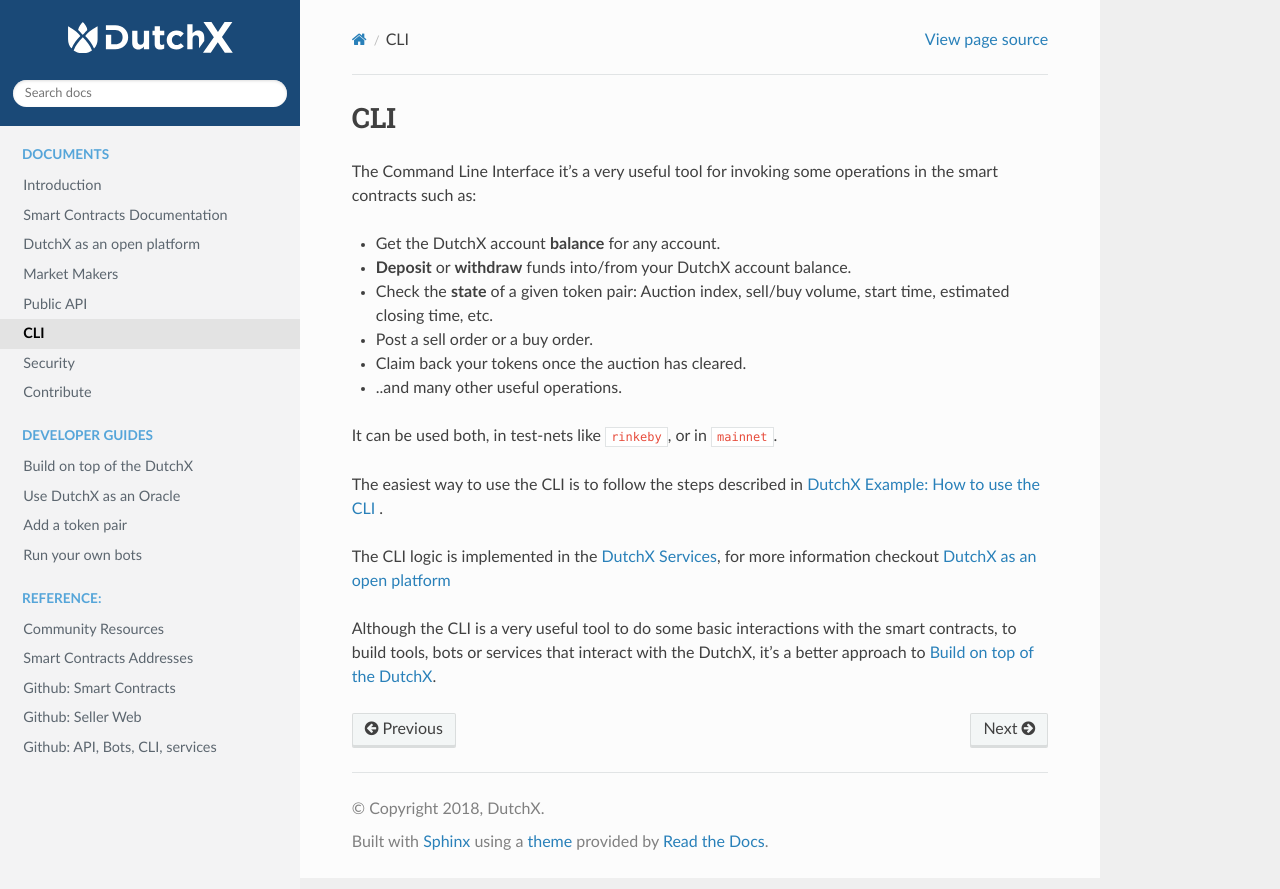
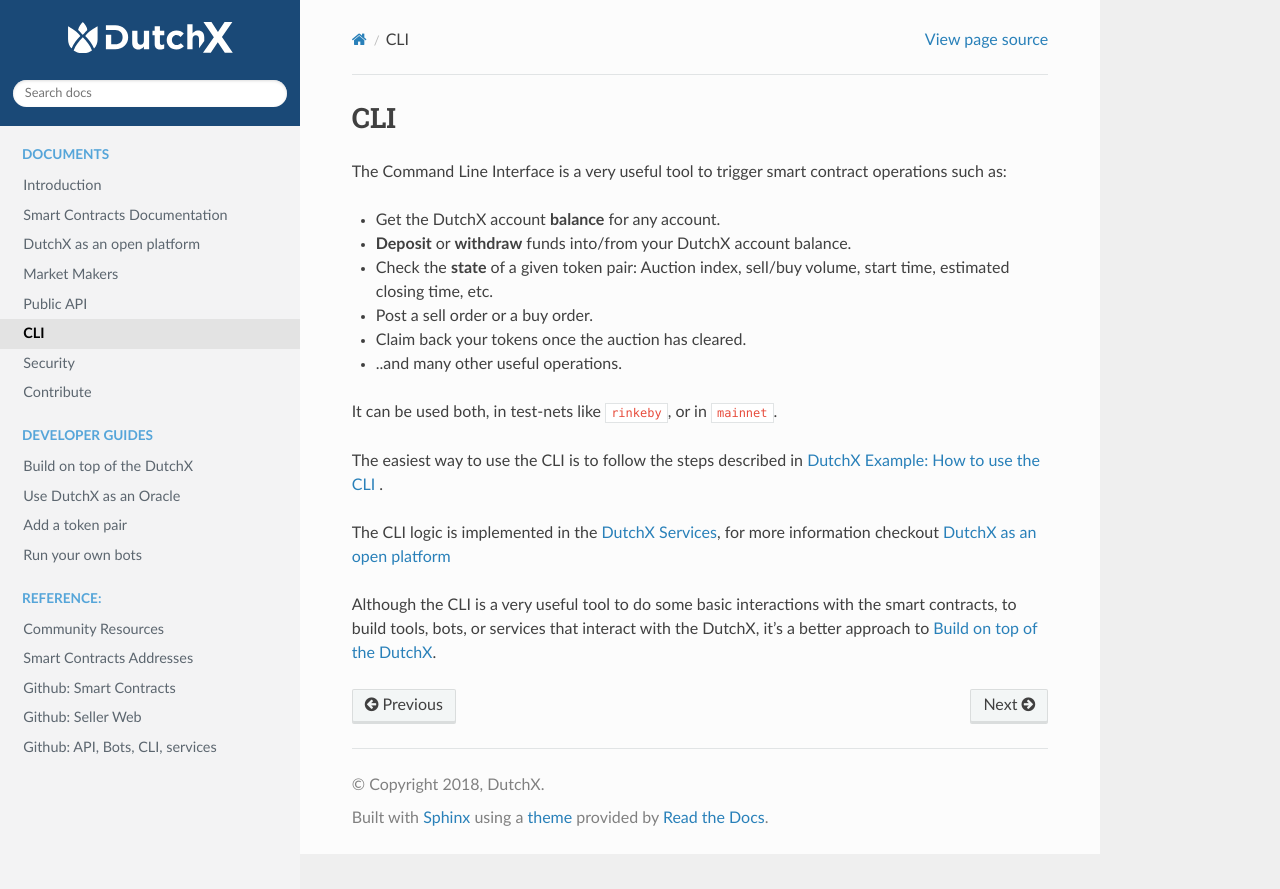
Before and after one commit to gnosis/dx-docs, a Sphinx documentation site: the page built from source/cli.md, in a window 1280 px wide. Shown: the top 889 px of the page. Built offline with Sphinx 7.4.7 and the Read the Docs theme 2.0.0, drawn with Linux system fonts in a browser that asks for light colours.

Commit message:
Update cli.md
Small changes on grammar/spelling.

```diff
--- a/source/cli.md
+++ b/source/cli.md
@@ -1,6 +1,5 @@
 # CLI
-The Command Line Interface it’s a very useful tool for invoking some operations
-in the smart contracts such as:
+The Command Line Interface is a very useful tool to trigger smart contract operations such as:
 * Get the DutchX account **balance** for any account.
 * **Deposit** or **withdraw** funds into/from your DutchX account balance.
 * Check the **state** of a given token pair: Auction index, sell/buy volume,
@@ -18,5 +17,5 @@
 for more information checkout [DutchX as an open platform](./dutchx-as-an-open-platform.html)
 
 Although the CLI is a very useful tool to do some basic interactions with the
-smart contracts, to build tools, bots or services that interact with the
+smart contracts, to build tools, bots, or services that interact with the
 DutchX, it's a better approach to [Build on top of the DutchX](./build-on-top-of-dutchx.html).
```
